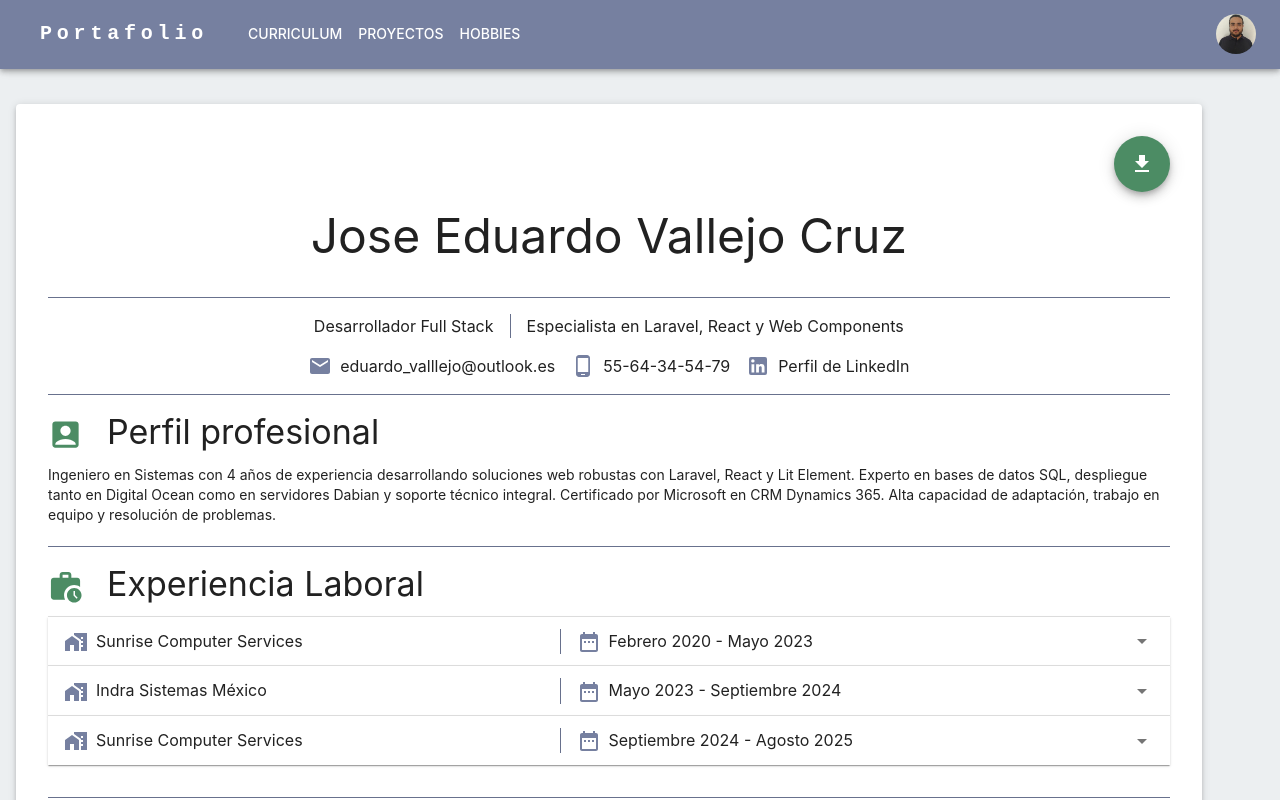
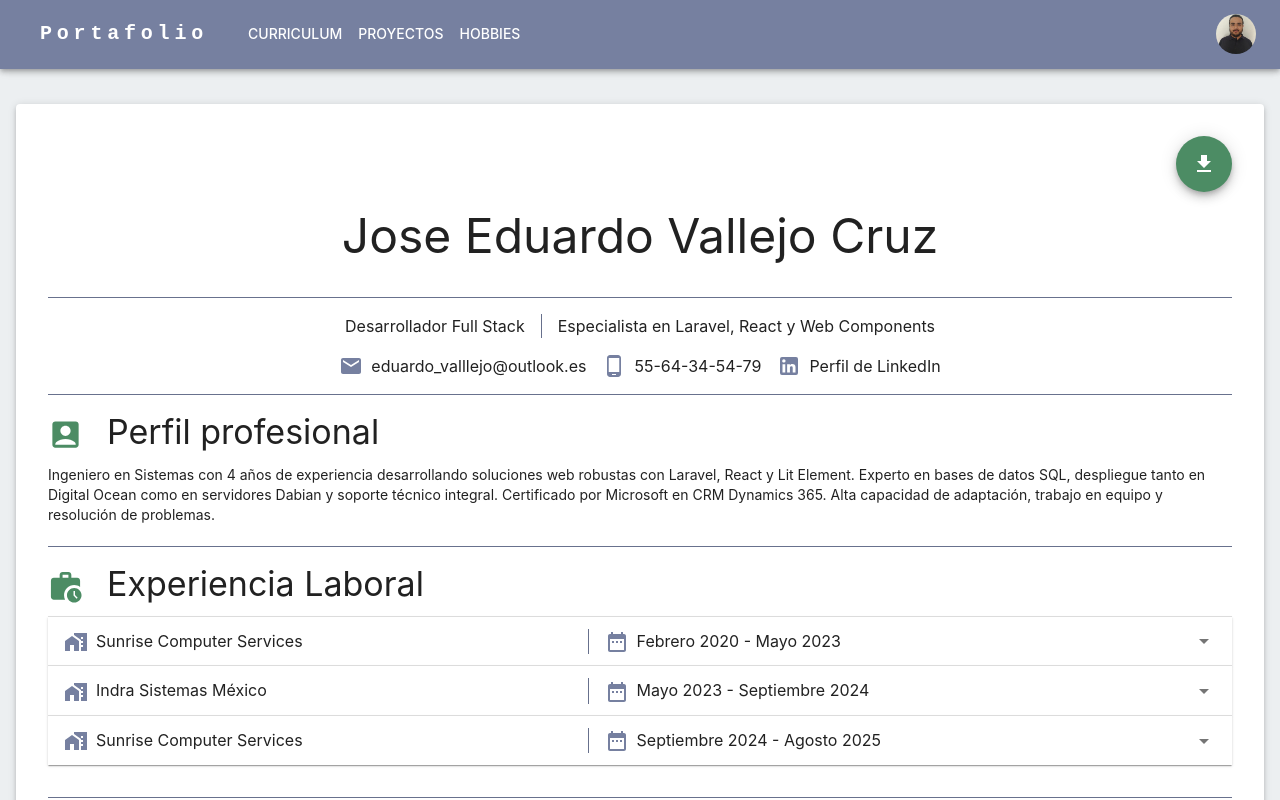
Before and after one commit to Edvalz/Portafolio, a Next.js app: page /cv in a window 1280 px wide. Shown: the top 800 px of the page. Built offline with nearby package versions, Linux system fonts and the light colour scheme; some icons are missing.

Commit message:
fix: se corrige un error visual con el ancho del CV

```diff
--- a/app/cv/page.tsx
+++ b/app/cv/page.tsx
@@ -57,6 +57,7 @@ export default function CV() {
       sx={{
         display: "flex",
         justifyContent: "center",
+        justifyItems: "center",
         minHeight: "100vh",
         p: 2,
         mt: 9,
@@ -70,7 +71,7 @@ export default function CV() {
             display: "flex",
             flexDirection: "column",
             alignItems: "center",
-            width: "95%",
+            width: "100%",
             p: 4,
             mt: 2,
             mb: 4,
```
